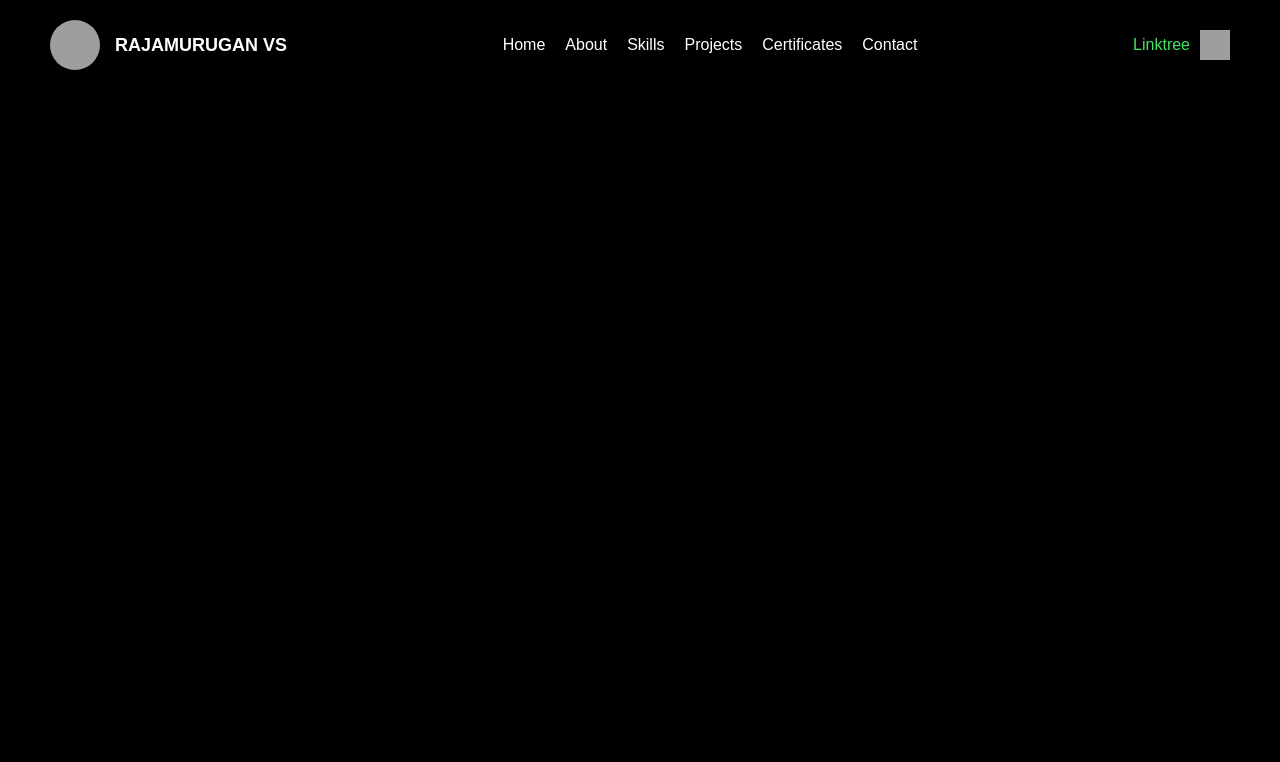
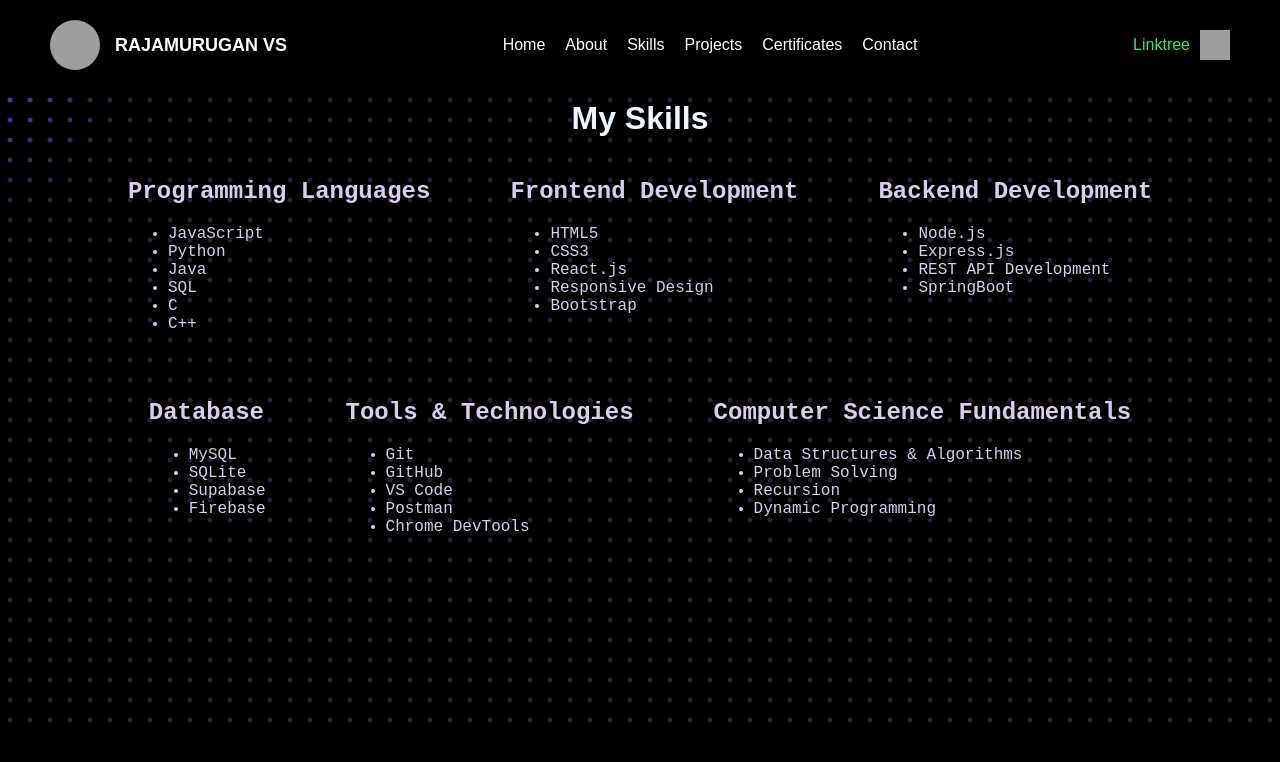
Before and after one commit to RAJAMURUGAN-VS/react-portfolio-journey, a React (Vite) app: page /react-portfolio-journey/skills in a window 1280 px wide. Shown: the top 762 px of the page. Built offline with nearby package versions, Linux system fonts and the light colour scheme; grey boxes are pictures that could not be loaded.

Commit message:
Update Skills.js

```diff
--- a/src/pages/Skills/Skills.jsx
+++ b/src/pages/Skills/Skills.jsx
@@ -1,7 +1,95 @@
+import DotGrid from "../../Components/DotGrid"
+import './Skills.css'
+
 const Skills = () => {
   return (
-    <>
-    </>
+    <div style={{ width: '100%', minHeight: '80vh', position: 'relative'}}>
+      <div style={{ position: 'absolute', inset: 0, zIndex: 0 }}>
+        <DotGrid
+          dotSize={5}
+          gap={15}
+          baseColor="#271E37"
+          activeColor="#5e35b1"
+          proximity={120}
+          shockRadius={250}
+          shockStrength={5}
+          resistance={750}
+          returnDuration={1.5}
+          style={{ width: '100%', height: '100%' }}
+        />
+      </div>
+      <div style={{ position: 'relative', zIndex: 1, padding: '2rem', paddingTop: '10px'}}>
+        <h1 className="skills-heading">My Skills</h1>
+        {/* <div className="skills-icon-container">
+          <img src="https://res.cloudinary.com/dydplsxdj/image/upload/v1771249806/java_uwpl7d.png" alt="java-icon" className="skills-icon" />
+          <img src="https://res.cloudinary.com/dydplsxdj/image/upload/v1771250206/python_opf3bm.png" alt="java-icon" className="skills-icon" />
+          <img src="https://res.cloudinary.com/dydplsxdj/image/upload/v1771250576/letter-c_iu7i7s.png" alt="java-icon" className="skills-icon" />
+          <img src="https://res.cloudinary.com/dydplsxdj/image/upload/v1771250577/c-_b58eud.png" alt="java-icon" className="skills-icon" />
+          <img src="https://res.cloudinary.com/dydplsxdj/image/upload/v1771250576/react_m8lpqe.png" alt="java-icon" className="skills-icon" />
+          <img src="https://res.cloudinary.com/dydplsxdj/image/upload/v1771250576/nodejs_cyraju.png" alt="java-icon" className="skills-icon" />
+        </div> */}
+        <div className="skills-container">
+          <div class="skills-category">
+            <h2>Programming Languages</h2>
+            <ul>
+              <li>JavaScript</li>
+              <li>Python</li>
+              <li>Java</li>
+              <li>SQL</li>
+              <li>C</li>
+              <li>C++</li>
+            </ul>
+          </div>
+          <div class="skills-category">
+            <h2>Frontend Development</h2>
+            <ul>
+              <li>HTML5</li>
+              <li>CSS3</li>
+              <li>React.js</li>
+              <li>Responsive Design</li>
+              <li>Bootstrap</li>
+            </ul>
+          </div>
+          <div class="skills-category">
+            <h2>Backend Development</h2>
+            <ul>
+              <li>Node.js</li>
+              <li>Express.js</li>
+              <li>REST API Development</li>
+              <li>SpringBoot</li>
+            </ul>
+          </div>
+          <div class="skills-category">
+            <h2>Database</h2>
+            <ul>
+              <li>MySQL</li>
+              <li>SQLite</li>
+              <li>Supabase</li>
+              <li>Firebase</li>
+            </ul>
+          </div>
+          <div class="skills-category">
+            <h2>Tools & Technologies</h2>
+            <ul>
+              <li>Git</li>
+              <li>GitHub</li>
+              <li>VS Code</li>
+              <li>Postman</li>
+              <li>Chrome DevTools</li>
+            </ul>
+          </div>
+          <div class="skills-category">
+            <h2>Computer Science Fundamentals</h2>
+            <ul>
+              <li>Data Structures & Algorithms</li>
+              <li>Problem Solving</li>
+              <li>Recursion</li>
+              <li>Dynamic Programming</li>
+            </ul>
+          </div>
+        </div>
+      </div>
+    </div>
   )
 }
 
```
